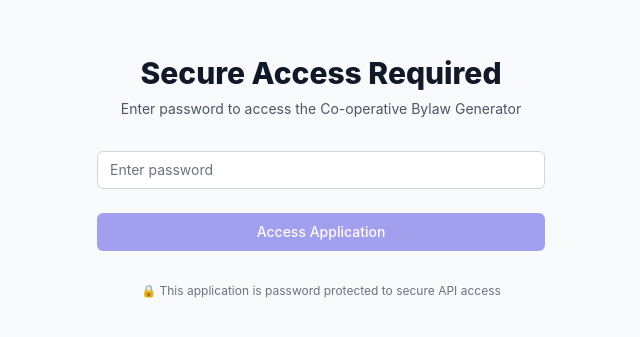
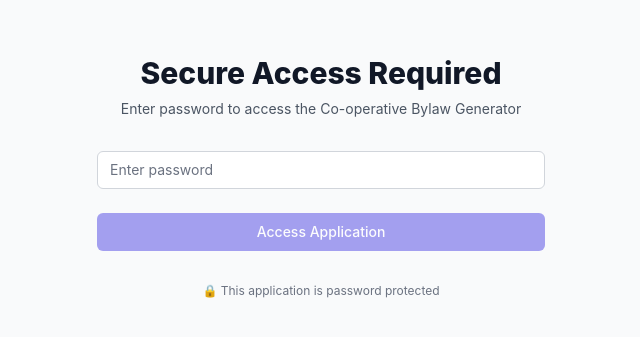
Before and after one commit to hyphacoop/bylaw-creator, a React (Create React App) app: page / in a window 1280 px wide. Shown: the part 235-572 px from the top of the page, without its empty margins (319-959 px from the left). Built offline with nearby package versions, Linux system fonts and the light colour scheme; no server answers.

Commit message:
update form components

```diff
--- a/src/components/FormContainer.tsx
+++ b/src/components/FormContainer.tsx
@@ -20,7 +20,7 @@ const FormContainer: React.FC = () => {
           <div className="bg-white p-6 rounded-lg shadow-lg text-center">
             <div className="animate-spin rounded-full h-12 w-12 border-b-2 border-blue-600 mx-auto mb-4"></div>
             <p className="text-lg">Generating your bylaws...</p>
-            <p className="text-sm text-gray-600 mt-2">This may take a minute or two as we research legal requirements for your jurisdiction.</p>
+            <p className="text-sm text-gray-600 mt-2">This may take a minute or two as we assemble the bylaws for your co-operative.</p>
           </div>
         </div>
       )}
--- a/src/components/LoginForm.tsx
+++ b/src/components/LoginForm.tsx
@@ -69,7 +69,7 @@ const LoginForm: React.FC = () => {
         </form>
 
         <div className="mt-6 text-xs text-gray-500 text-center">
-          <p>🔒 This application is password protected to secure API access</p>
+          <p>🔒 This application is password protected</p>
         </div>
       </div>
     </div>
```
